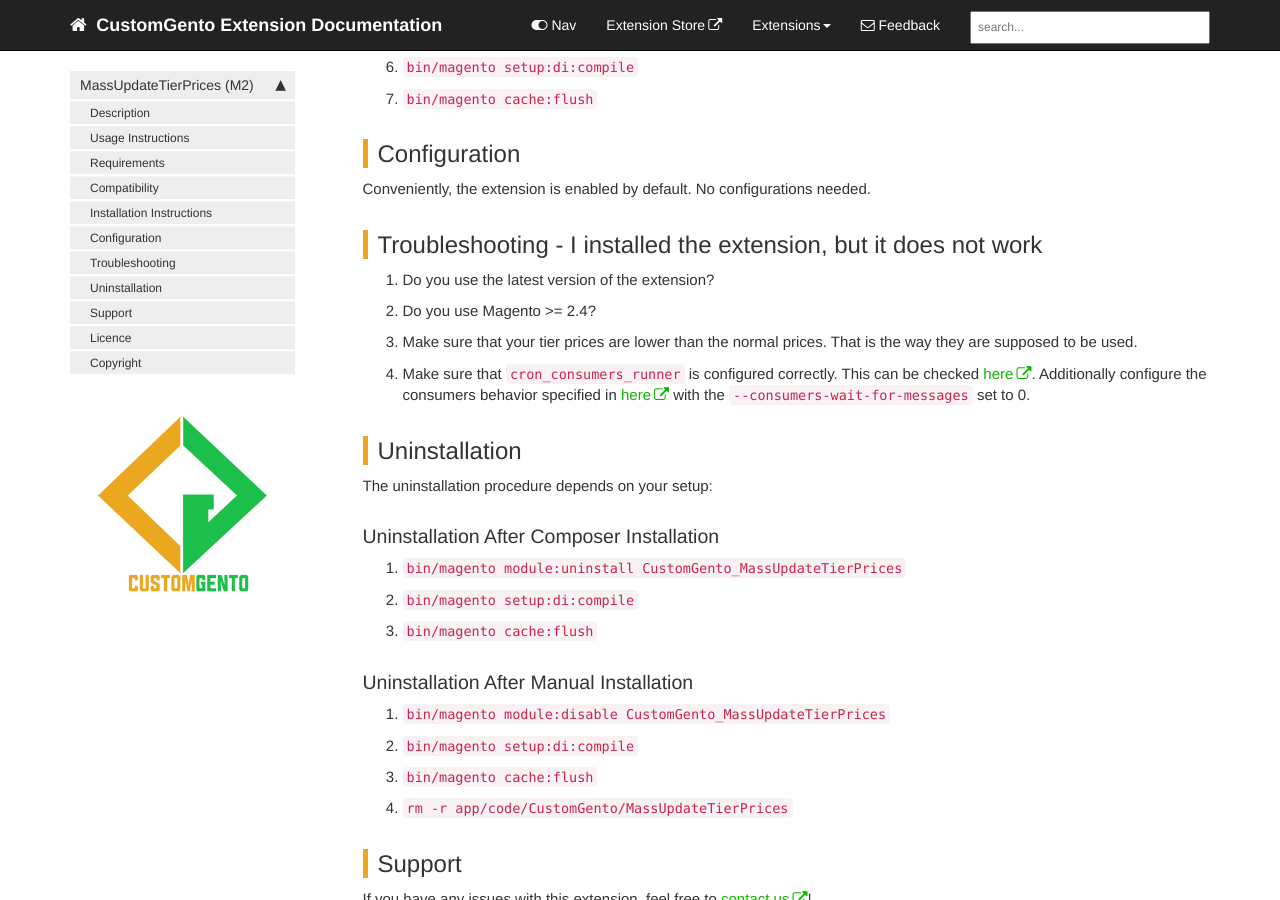
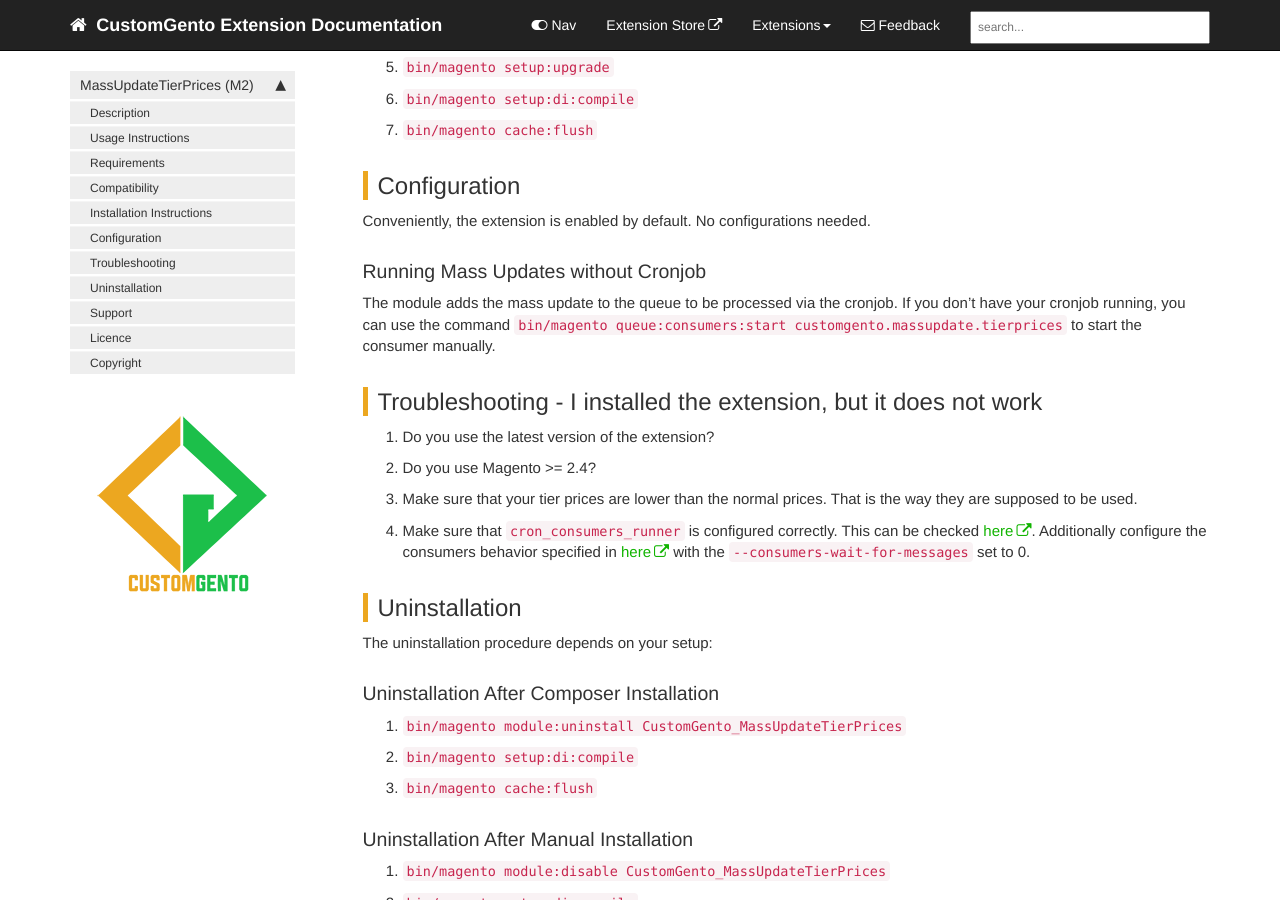
Before and after one commit to customgento/docs, a Jekyll site: the page built from pages/mass-update-tier-prices-m2.md, in a window 1280 px wide and 900 px high, scrolled down 4269 px. Built offline with Jekyll 4.4.1, drawn with Linux system fonts in a browser that asks for light colours; comment, search, counter and statistics services are not loaded; some of the changed text lies outside the part shown.

Commit message:
Add cron command

```diff
--- a/Gemfile
+++ b/Gemfile
@@ -5,3 +5,5 @@ gem 'github-pages', group: :jekyll_plugins
 
 # to publich without github page
 #gem "jekyll"
+
+gem "webrick", "~> 1.8"
--- a/pages/mass-update-tier-prices-m2.md
+++ b/pages/mass-update-tier-prices-m2.md
@@ -25,6 +25,8 @@ Select "Mass Update Tier Prices". Add and configure as many tier prices as neede
 ![Configure The Tier Price Rules]({{ "images/mass-update-tier-prices-m2/configure-rules.jpg" }} "Configure The Tier Price Rules")
 
 You will now be notified, that the tier price changes are scheduled for update and added to the queue. They get processed via the cronjob, which may take a few minutes, depending on your cronjob settings. You need to make sure, that your cronjob is running correctly. You can check the status of the updates under System > Action Logs > Bulk Actions.
+
+If you don't run cronjobs, e.g. in a local devolpment environment, see [Configuration - Running Mass Updates without Cronjob](#running-mass-updates-without-cronjob).
 
 ![Queue Notification]({{ "images/mass-update-tier-prices-m2/queue.jpg" }} "Queue Notification")
 
@@ -72,6 +74,9 @@ If you are using composer (you should!) and downloaded the extension from the Ma
 ## Configuration
 Conveniently, the extension is enabled by default. No configurations needed.
 
+### Running Mass Updates without Cronjob
+The module adds the mass update to the queue to be processed via the cronjob. If you don't have your cronjob running, you can use the command `bin/magento queue:consumers:start customgento.massupdate.tierprices` to start the consumer manually.
+
 ## Troubleshooting - I installed the extension, but it does not work
 1. Do you use the latest version of the extension?
 2. Do you use Magento >= 2.4?
```
Also changed, not shown: Gemfile.lock.
